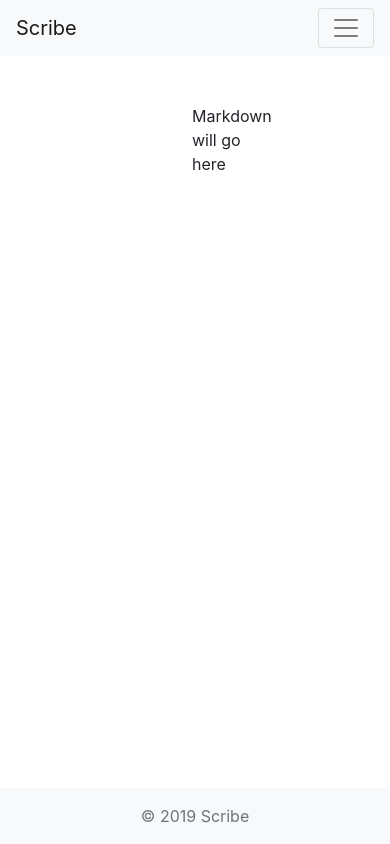
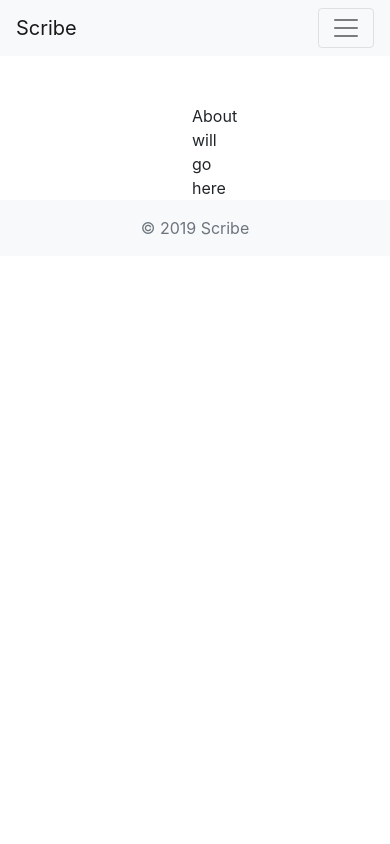
Before and after one commit to kchaturvedi/Scribe, a Next.js app: page /about in a window 390 px wide. Built offline with nearby package versions, Linux system fonts and the light colour scheme.

Commit message:
Remove duplicate style imports and unused code

```diff
--- a/components/FeaturedPost.js
+++ b/components/FeaturedPost.js
@@ -1,7 +1,5 @@
 import Link from 'next/link'
 import { RichText } from 'prismic-reactjs'
-
-import '../styles/styles.scss'
 
 const FeaturedPost = ({ post }) => (
   <Link href='/posts/[id]' as={`/posts/${post.uid}`}>
--- a/components/Footer.js
+++ b/components/Footer.js
@@ -1,4 +1,3 @@
-import '../styles/styles.scss'
 import Link from 'next/link'
 
 const Footer = () => (
--- a/components/Header.js
+++ b/components/Header.js
@@ -1,4 +1,3 @@
-import '../styles/styles.scss'
 import Link from 'next/link'
 
 const Header = () => (
--- a/components/Post.js
+++ b/components/Post.js
@@ -1,7 +1,5 @@
 import Link from 'next/link'
 import { RichText } from 'prismic-reactjs'
-
-import '../styles/styles.scss'
 
 const Post = ({ post }) => (
   <div>
--- /dev/null
+++ b/pages/_app.js
@@ -0,0 +1,25 @@
+import React from 'react'
+import App from 'next/app'
+import "codelift/register";
+
+
+class MyApp extends App {
+  // Only uncomment this method if you have blocking data requirements for
+  // every single page in your application. This disables the ability to
+  // perform automatic static optimization, causing every page in your app to
+  // be server-side rendered.
+  //
+  // static async getInitialProps(appContext) {
+  //   // calls page's `getInitialProps` and fills `appProps.pageProps`
+  //   const appProps = await App.getInitialProps(appContext);
+  //
+  //   return { ...appProps }
+  // }
+
+  render() {
+    const { Component, pageProps } = this.props
+    return <Component {...pageProps} />
+  }
+}
+
+export default MyApp
--- a/pages/_document.js
+++ b/pages/_document.js
@@ -1,16 +1,21 @@
 import React from 'react'
-import Document, { Head, Main, NextScript } from 'next/document'
+import Document, { Html,Head, Main, NextScript } from 'next/document'
+
+import '../styles/styles.scss'
+
 import Footer from '../components/Footer'
 
 export default class CustomDocument extends Document {
   render () {
-    return (<html className='h-100' lang='en-US'>
+    return (
+      <Html lang='en-US'>
         <Head />
         <body className='d-flex flex-column h-100'>
           <Main />
           <Footer />
           <NextScript />
         </body>
-    </html>)
+      </Html>
+    )
   }
 }
--- a/pages/about.js
+++ b/pages/about.js
@@ -1,9 +1,8 @@
 import Head from 'next/head'
-import ReactMarkdown from 'react-markdown'
 
 import Layout from '../components/Layout'
 
-const About = (about) => (
+const About = () => (
   <Layout>
     <Head>
       <title>About Scribe</title>
@@ -11,17 +10,11 @@ const About = (about) => (
     <div className='container'>
       <div className='row mt-5'>
         <div className='markdown' style={{ marginLeft: '12rem', marginRight: '12rem' }}>
-          Markdown will go here
-          {/* <ReactMarkdown source={about.content} escapeHtml={false} linkTarget={'_blank'} /> */}
+          About will go here
         </div>
       </div>
     </div>
   </Layout>
 )
 
-// About.getInitialProps = async ({ query }) => {
-//   // const content = await require('../posts/about.md')
-//   // return { content }
-// }
-
 export default About
```
Also changed, not shown: package.json (+4 -5 lines), pages/index.js (+4 -11 lines), pages/posts/[id].js (+1 -14 lines), 2 other files (tests, documents, lock files or other folders). Lines whose indentation alone changed are shown as unchanged.
